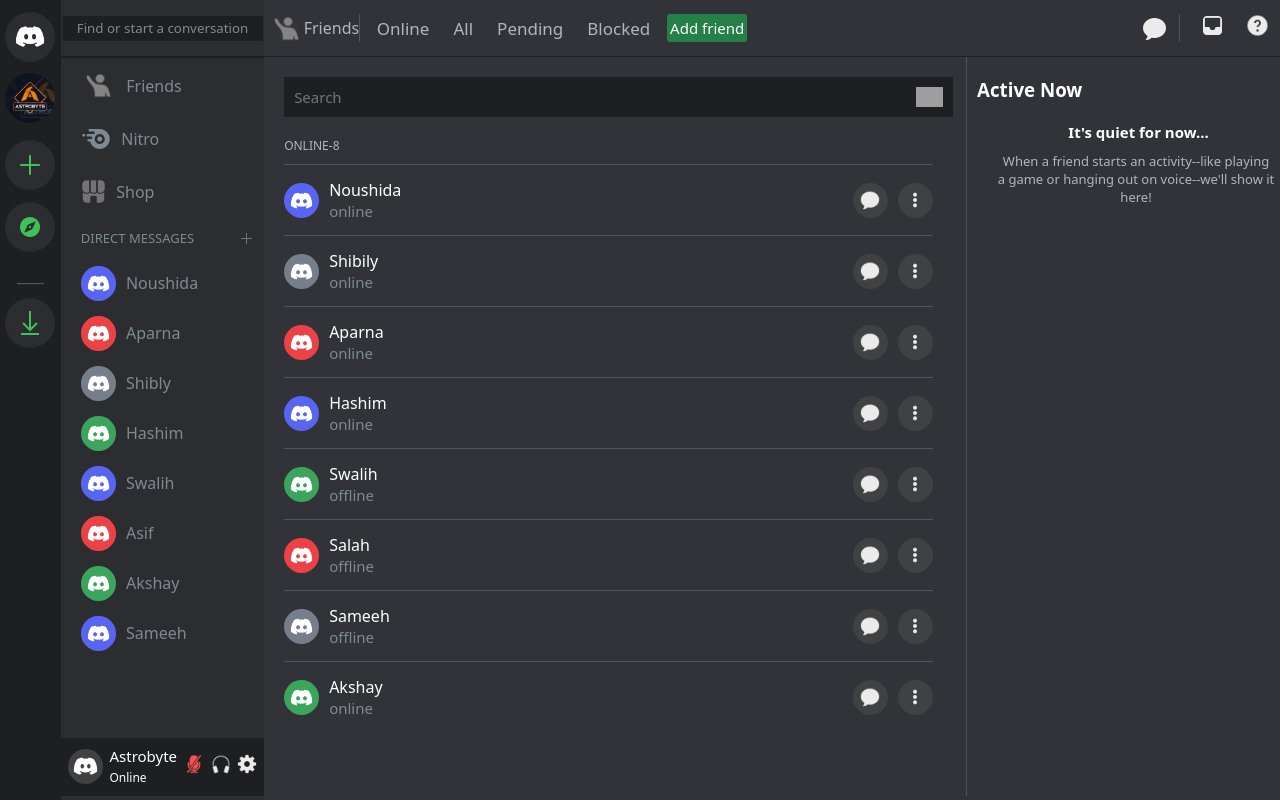
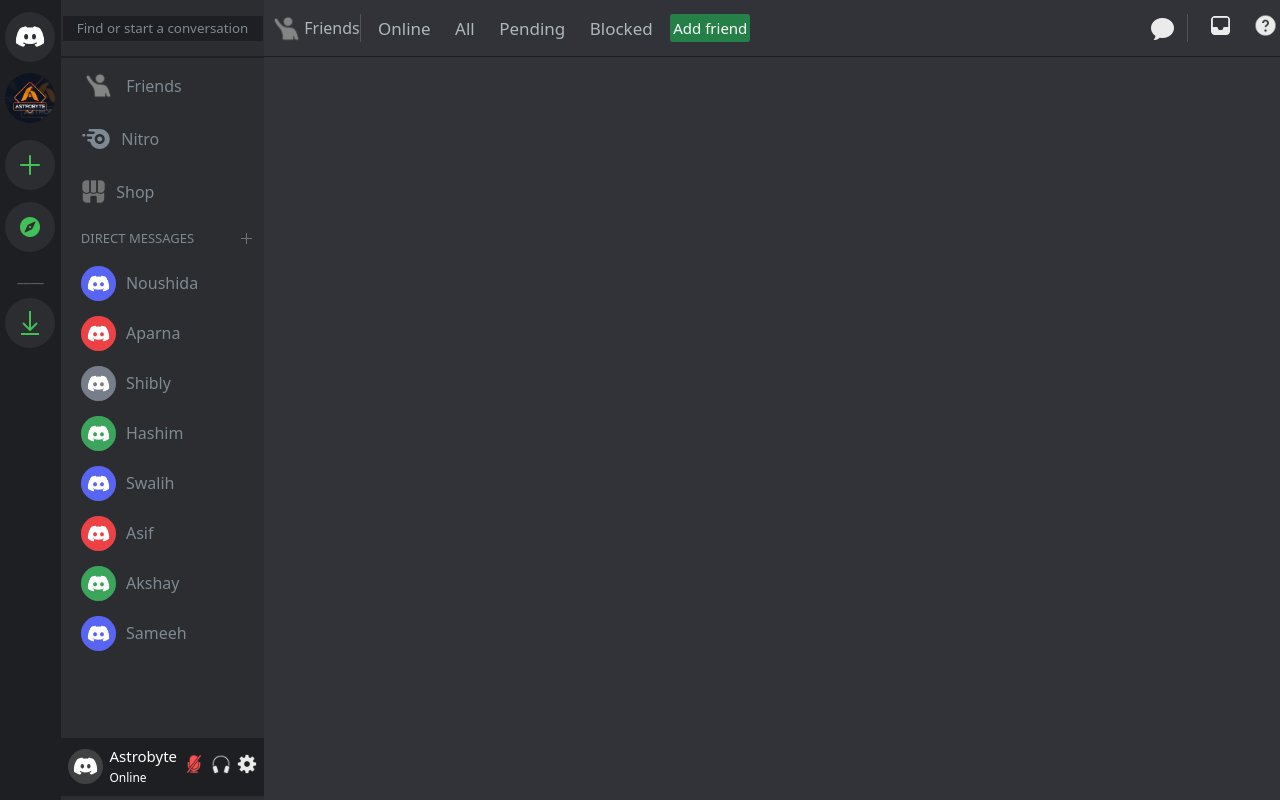
Before and after one commit to coding-akshay/DISCORD-APP-REAL, a React (Vite) app: page /all in a window 1280 px wide. Built offline with nearby package versions, Linux system fonts and the light colour scheme; grey boxes are pictures that could not be loaded.

Commit message:
routes added

```diff
--- a/src/App.jsx
+++ b/src/App.jsx
@@ -2,13 +2,15 @@
 import Sidebar from './layout-component/Sidebar'
 import { BrowserRouter as Router, Route, Routes } from 'react-router-dom';
 import Dm from './layout-component/dm';
+import RouterComponent from './routes/RouterComponent';
 
 function App() {
   return (
     <Router>
     <div className='main'>
       <Sidebar />
-      <Dm/>
+      <Dm />
+      <RouterComponent />
     </div>
   </Router>
   )
--- a/src/index.css
+++ b/src/index.css
@@ -253,12 +253,14 @@
 
   .navbar{
     height: 7%;
-    width: 100%;
+    width: 80%;
     background-color: #313338;
     border-bottom: 1px solid #1e1f22 ;
     display: flex;
     align-items: center;
     justify-content: space-between;
+    position: fixed;
+    top: 0;
   }
   .navbar_left{
     height: 100%;
@@ -268,6 +270,7 @@
     list-style-type: none;
     color: #adb8bd;
     justify-content: space-around;
+    flex-grow: 1;
   }
   .navbar_left_item1{
     height: 50%;
--- a/src/layout-component/all.jsx
+++ b/src/layout-component/all.jsx
@@ -6,6 +6,7 @@
 import grlogo from '/src/assets/layout-images/greenlogo.jpg'
 import menu from '/src/assets/layout-images/icons8-menu-vertical-30.png'
 import message from '/src/assets/layout-images/icons8-speech-bubble-50.png'
+import Friends from './content'
 export default function All() {
   return (
     <div className='content'>
--- a/src/layout-component/content.jsx
+++ b/src/layout-component/content.jsx
@@ -3,13 +3,13 @@
 import inbox from '/src/assets/layout-images/icons8-inbox-48.png'
 import help from '/src/assets/layout-images/icons8-help-30.png'
 
-import { BrowserRouter as Router, Route, Routes,Link } from 'react-router-dom';
+import { BrowserRouter as Router, Route, Routes, Link } from 'react-router-dom';
 import Online from './online';
 import All from './all';
 import Blocked from './blocked';
 import Pending from './pending';
-function Friends(){
-    return(
+function Friends() {
+  return (
     <div className="friends">
       <div className="navbar">
         <div className="navbar_left">
@@ -27,12 +27,6 @@
           <li><img className="img3" src={help} alt="" /></li>
         </div>
       </div>
-          <Routes>
-         <Route path='/' element={<Online/>}/>
-         <Route path='/all' element={<All/>}/>
-         <Route path='/pending' element={<Pending/>}/>
-         <Route path='/blocked' element={<Blocked/>}/>
-       </Routes>
     </div>
   )
 }
--- a/src/layout-component/dm.jsx
+++ b/src/layout-component/dm.jsx
@@ -6,7 +6,6 @@
 export default function Dm() {
   return (
    <div className='dm'>
-
        <Menubar />
        <Friends/>
    </div>
--- /dev/null
+++ b/src/routes/RouterComponent.jsx
@@ -0,0 +1,19 @@
+import React from 'react'
+import { BrowserRouter as Router, Route, Routes } from 'react-router-dom';
+import Online from '../layout-component/online';
+import All from '../layout-component/all';
+import Pending from '../layout-component/pending';
+import Blocked from '../layout-component/blocked';
+
+export default function RouterComponent() {
+  return (
+    <>
+     {/* <Routes>
+         <Route path='/' element={<Online/>}/>
+         <Route path='/all' element={<All/>}/>
+         <Route path='/pending' element={<Pending/>}/>
+         <Route path='/blocked' element={<Blocked />}/>
+       </Routes> */}
+    </>
+  )
+}
```
Lines whose indentation alone changed are shown as unchanged.
